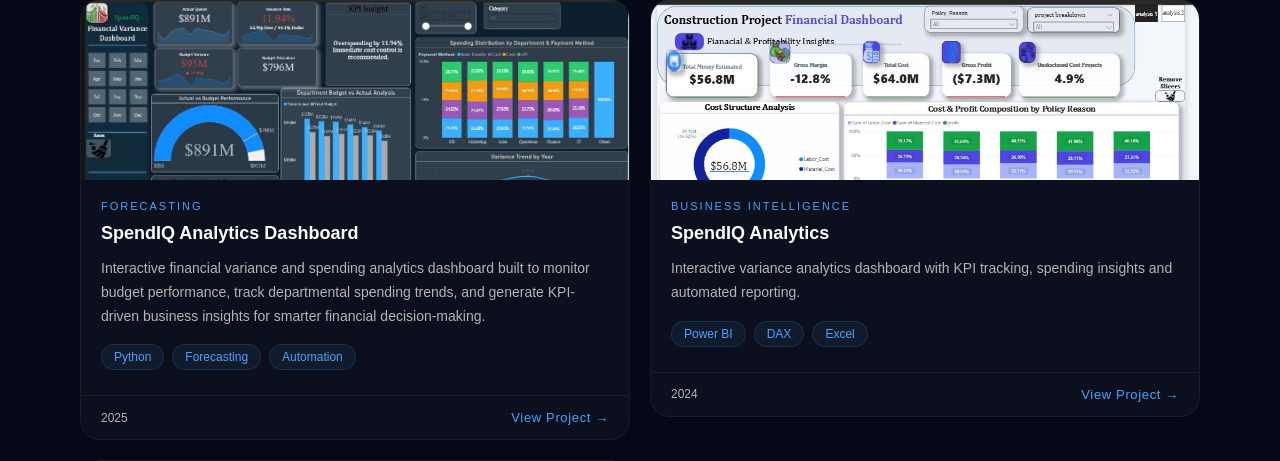
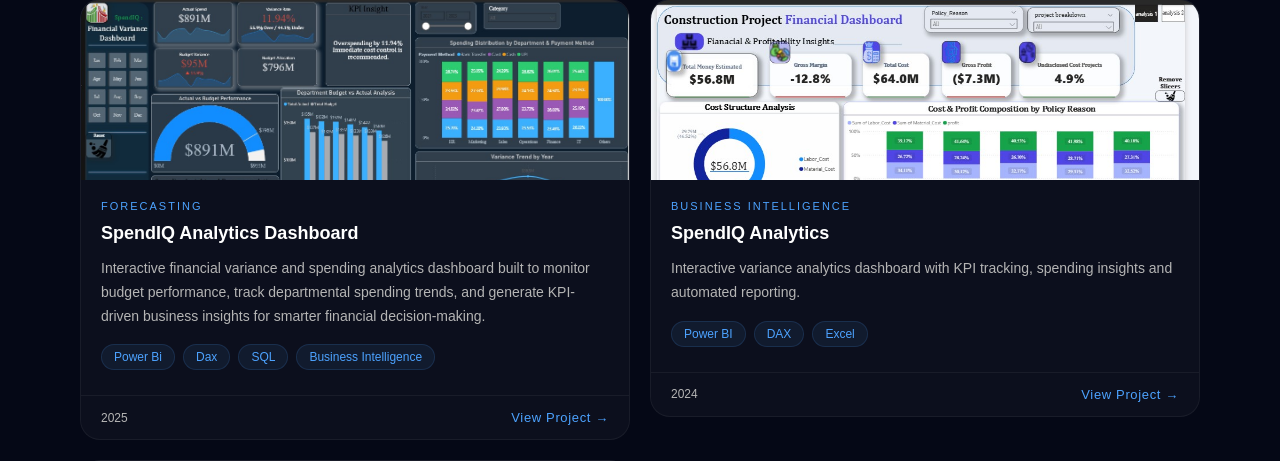
Before and after one commit to Marvel-del/Portfolio, a Flask app: page /project in a window 1280 px wide. Shown: the part 1055-1516 px from the top of the page. Run offline with Flask 3, Linux system fonts and the light colour scheme.

Commit message:
Update project.html

```diff
--- a/templates/project.html
+++ b/templates/project.html
@@ -89,9 +89,11 @@
           spending trends, and generate KPI-driven business insights for smarter financial decision-making.
         </p>
         <div class="project-tags">
-          <span>Python</span>
-          <span>Forecasting</span>
-          <span>Automation</span>
+          <span>Power Bi</span>
+          <span>Dax</span>
+          <span>SQL</span>
+          <span>Business Intelligence</span>
+
         </div>
       </div>
       <div class="project-footer">
```
